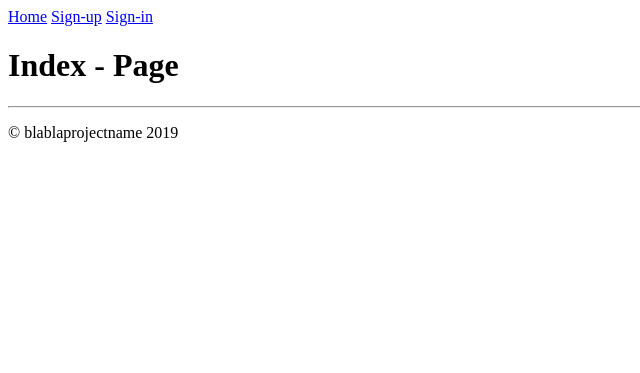
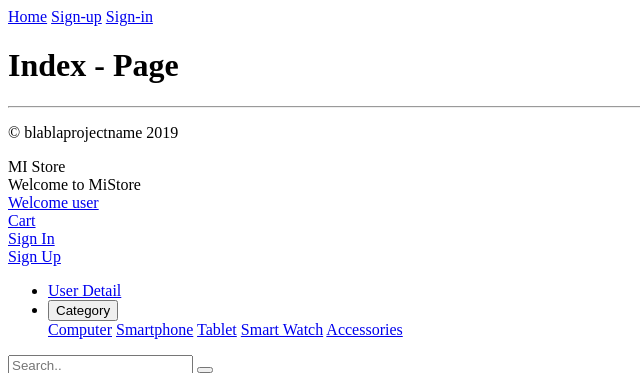
Before and after one commit to ziqirsyam/projectwebbase, a PHP site: page / in a window 1280 px wide. Shown: the top 373 px of the page, without its empty margins (0-640 px from the left). Before the commit the page ends 142 px from the top, so only its background shows below. Run offline with PHP 8.4, Linux system fonts and the light colour scheme.

Commit message:
update index.php

```diff
--- a/index.php
+++ b/index.php
@@ -7,6 +7,67 @@
 	<?php include 'generalnavbar.php'?>
 	<h1>Index - Page</h1>
 	<?php include 'footer.php'?>
+	<header><!--top navigation-->
+		<div class="head1">MI Store</div>
+		<div class="head2">Welcome to MiStore </div>
+	</header>
+
+	<div class="navitop">
+		<a href="#home"> Welcome user</a>
+		<div class="cart">
+			<a href="#cart">Cart</a></div>
+		<div class="signin">
+			<a href="signin.html">Sign In</a></div>
+		<div class="signup">
+			<a href="signup.html">Sign Up</a></div>
+	</div>
+
+	<!--side navigation-->
+	<section>
+		<nav>
+			<ul>
+				<li><a href="userdetail.html">User Detail</a></li>
+				<li><div class="dropdown">
+					<button class="dropbtn">Category
+						<i class="fa fa-caret-down"></i>
+					</button>
+					<div class="dropdown_content">
+						<a href="Laptop.html">Computer</a>
+						<a href="Smartphone.html">Smartphone</a>
+						<a href="Tablet.html">Tablet</a>
+						<a href="Smartwatch.html">Smart Watch</a>
+						<a href="Accessories.html">Accessories</a>
+					</div>
+					</div>
+				</li>
+			</ul>
+		</nav>
+	</section>
+
+	<article>
+		<div class="search_container">
+			<form action="/action_page.php">
+				<input type="text"placeholder="Search.."name="search">
+				<button type="submit"><i class="fa fa-search"></i></button>
+			</form>
+		</div>
+
+		<div class="contentpage">
+			<a href="smartphone1.html"><img src="smartphone1.jpg">Smartphone1</a><br>
+			<a href="smartphone2.html"><img src="smartphone2.jpg">Smartphone2</a><br>
+			<a href="laptop1.html"><img src="laptop1.jpg">Laptop1</a><br>
+			<a href="laptop2.html"><img src="laptop2.jpg">Laptop2</a><br>
+			<a href="laptop3.html"><img src="laptop3.jpg">Laptop3</a><br>
+			<a href="tablet.html"><img src="tablet.jpg">Tablet</a><br>
+			<a href="speaker.html"><img src="speaker1.jpg">Speaker</a><br>
+			<a href="mouse1.html"><img src="mouse1.jpg">Mouse1</a><br>
+			<a href="smartwatch.html"><img src="smartwatch.jfif">Smartwatch1</a><br>
+			<a href="smarthwatch2.html"><img src="smartwatch2.jpg">Smartwatch2</a><br>
+
+	</article>
+	<footer>
+		<P>© Mistore, 2019</P>
+	</footer>
 </body>
 </html>
 <!--    References
```
